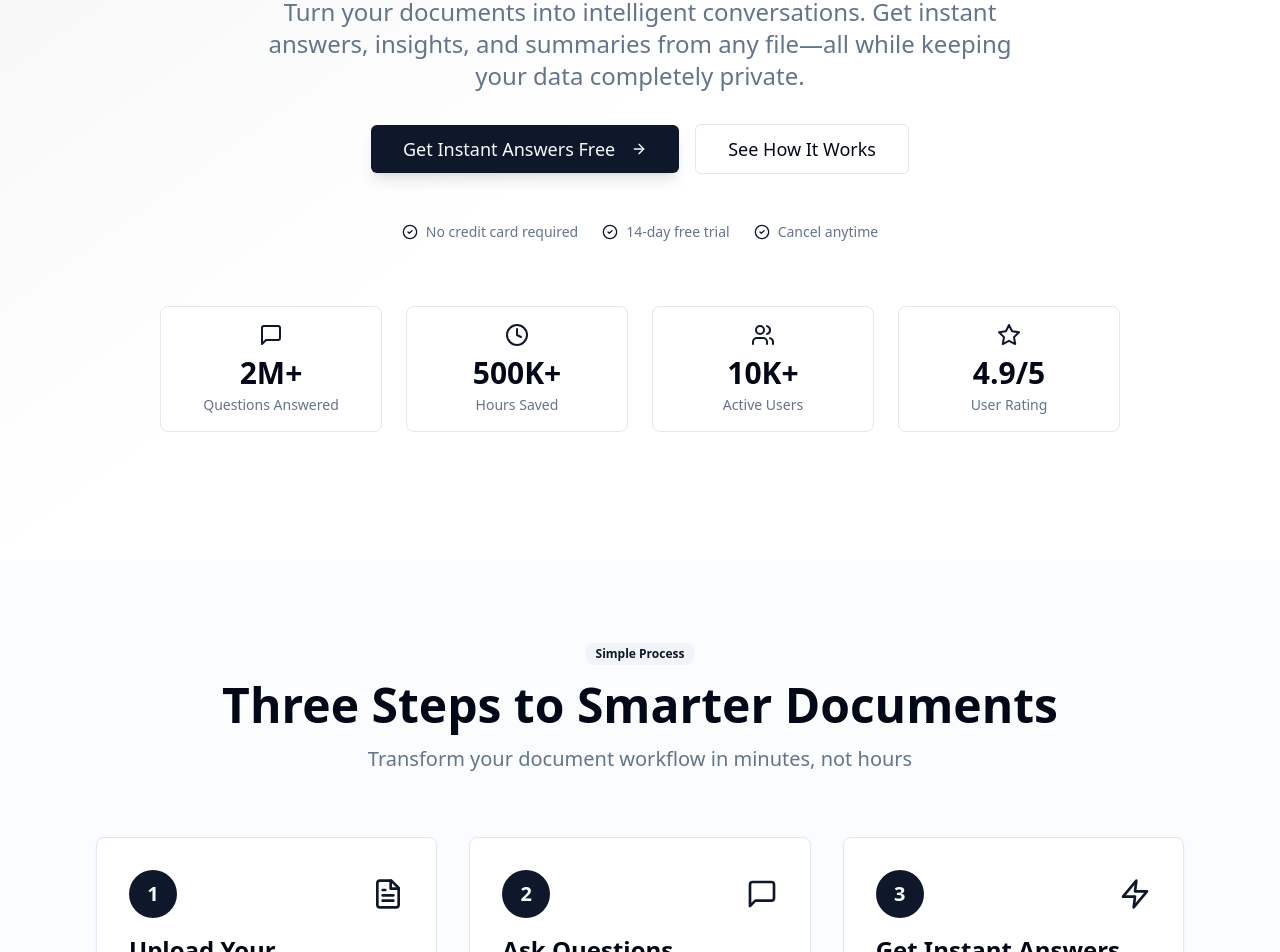
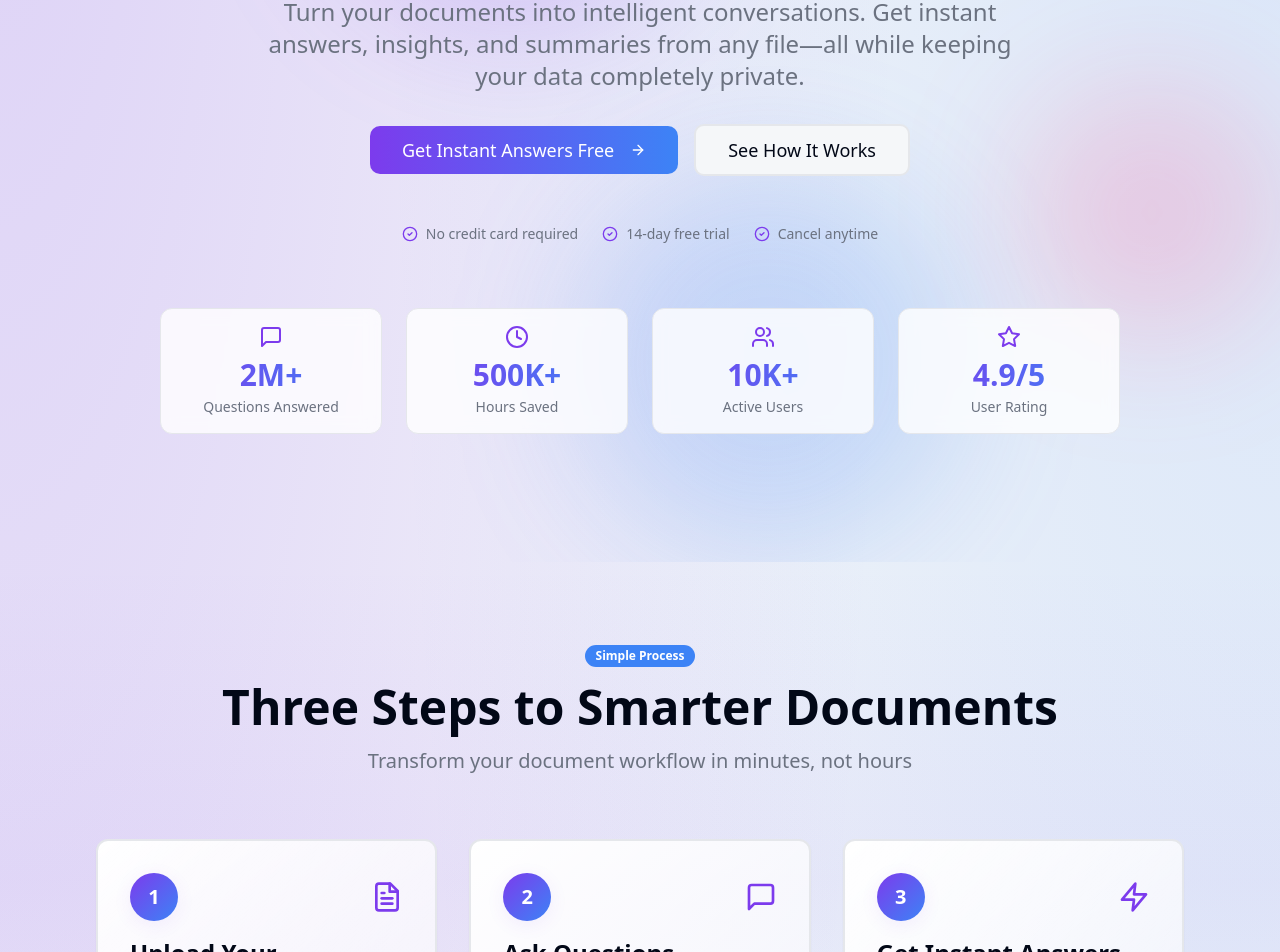
Before and after one commit to Thabonel/drive-flow-ai-know, a React (Vite) app: page / in a window 1280 px wide. Shown: the part 420-1372 px from the top of the page. Built offline with nearby package versions, Linux system fonts and the light colour scheme.

Commit message:
Refactor: Improve site aesthetics

```diff
--- a/src/index.css
+++ b/src/index.css
@@ -8,7 +8,7 @@ All colors MUST be HSL.
 
 @layer base {
   :root {
-    --background: 0 0% 100%;
+    --background: 220 25% 97%;
     --foreground: 222.2 84% 4.9%;
 
     --card: 0 0% 100%;
@@ -17,32 +17,40 @@ All colors MUST be HSL.
     --popover: 0 0% 100%;
     --popover-foreground: 222.2 84% 4.9%;
 
-    --primary: 222.2 47.4% 11.2%;
-    --primary-foreground: 210 40% 98%;
+    --primary: 262 83% 58%;
+    --primary-foreground: 0 0% 100%;
 
-    --primary-vibrant: 217 91% 60%;
-    --primary-glow: 217 91% 65%;
+    --primary-vibrant: 262 90% 65%;
+    --primary-glow: 280 90% 70%;
+    --primary-dark: 262 70% 45%;
 
-    --secondary: 210 40% 96.1%;
-    --secondary-foreground: 222.2 47.4% 11.2%;
+    --secondary: 217 91% 60%;
+    --secondary-foreground: 0 0% 100%;
 
-    --muted: 210 40% 96.1%;
-    --muted-foreground: 215.4 16.3% 46.9%;
+    --muted: 220 15% 94%;
+    --muted-foreground: 220 9% 46%;
 
-    --accent: 210 40% 96.1%;
-    --accent-foreground: 222.2 47.4% 11.2%;
+    --accent: 338 100% 65%;
+    --accent-foreground: 0 0% 100%;
 
     --destructive: 0 84.2% 60.2%;
     --destructive-foreground: 210 40% 98%;
 
-    --border: 214.3 31.8% 91.4%;
-    --input: 214.3 31.8% 91.4%;
-    --ring: 222.2 84% 4.9%;
+    --border: 220 13% 91%;
+    --input: 220 13% 91%;
+    --ring: 262 83% 58%;
 
-    --radius: 0.5rem;
+    --radius: 0.75rem;
 
-    --gradient-primary: linear-gradient(135deg, hsl(217 91% 60%), hsl(222.2 47.4% 11.2%));
-    --gradient-subtle: linear-gradient(180deg, hsl(0 0% 100%), hsl(210 40% 98%));
+    --gradient-primary: linear-gradient(135deg, hsl(262 83% 58%) 0%, hsl(217 91% 60%) 100%);
+    --gradient-accent: linear-gradient(135deg, hsl(338 100% 65%) 0%, hsl(262 83% 58%) 100%);
+    --gradient-subtle: linear-gradient(180deg, hsl(220 25% 97%) 0%, hsl(0 0% 100%) 100%);
+    --gradient-mesh: radial-gradient(at 0% 0%, hsl(262 83% 58% / 0.2) 0px, transparent 50%),
+                     radial-gradient(at 100% 0%, hsl(217 91% 60% / 0.15) 0px, transparent 50%),
+                     radial-gradient(at 100% 100%, hsl(338 100% 65% / 0.2) 0px, transparent 50%);
+
+    --shadow-glow: 0 0 60px -10px hsl(262 83% 58% / 0.4);
+    --shadow-card: 0 4px 20px -2px hsl(262 83% 58% / 0.1);
 
     --sidebar-background: 0 0% 98%;
     --sidebar-foreground: 240 5.3% 26.1%;
@@ -51,45 +59,56 @@ All colors MUST be HSL.
     --sidebar-accent: 240 4.8% 95.9%;
     --sidebar-accent-foreground: 240 5.9% 10%;
     --sidebar-border: 220 13% 91%;
-    --sidebar-ring: 217.2 91.2% 59.8%;
+    --sidebar-ring: 262 83% 58%;
   }
 
   .dark {
-    --background: 222.2 84% 4.9%;
+    --background: 222 47% 11%;
     --foreground: 210 40% 98%;
 
-    --card: 222.2 84% 4.9%;
+    --card: 222 47% 14%;
     --card-foreground: 210 40% 98%;
 
-    --popover: 222.2 84% 4.9%;
+    --popover: 222 47% 14%;
     --popover-foreground: 210 40% 98%;
 
-    --primary: 210 40% 98%;
-    --primary-foreground: 222.2 47.4% 11.2%;
+    --primary: 262 83% 58%;
+    --primary-foreground: 0 0% 100%;
 
-    --secondary: 217.2 32.6% 17.5%;
+    --secondary: 217 32% 22%;
     --secondary-foreground: 210 40% 98%;
 
-    --muted: 217.2 32.6% 17.5%;
-    --muted-foreground: 215 20.2% 65.1%;
+    --muted: 217 32% 18%;
+    --muted-foreground: 215 20% 65%;
 
-    --accent: 217.2 32.6% 17.5%;
-    --accent-foreground: 210 40% 98%;
+    --accent: 338 100% 65%;
+    --accent-foreground: 0 0% 100%;
 
-    --destructive: 0 62.8% 30.6%;
+    --destructive: 0 63% 31%;
     --destructive-foreground: 210 40% 98%;
 
-    --border: 217.2 32.6% 17.5%;
-    --input: 217.2 32.6% 17.5%;
-    --ring: 212.7 26.8% 83.9%;
-    --sidebar-background: 240 5.9% 10%;
-    --sidebar-foreground: 240 4.8% 95.9%;
-    --sidebar-primary: 224.3 76.3% 48%;
+    --border: 217 32% 18%;
+    --input: 217 32% 18%;
+    --ring: 262 83% 58%;
+
+    --gradient-primary: linear-gradient(135deg, hsl(262 83% 58%) 0%, hsl(217 91% 60%) 100%);
+    --gradient-accent: linear-gradient(135deg, hsl(338 100% 65%) 0%, hsl(262 83% 58%) 100%);
+    --gradient-subtle: linear-gradient(180deg, hsl(222 47% 11%) 0%, hsl(222 47% 14%) 100%);
+    --gradient-mesh: radial-gradient(at 0% 0%, hsl(262 83% 58% / 0.3) 0px, transparent 50%),
+                     radial-gradient(at 100% 0%, hsl(217 91% 60% / 0.2) 0px, transparent 50%),
+                     radial-gradient(at 100% 100%, hsl(338 100% 65% / 0.3) 0px, transparent 50%);
+
+    --shadow-glow: 0 0 80px -10px hsl(262 83% 58% / 0.6);
+    --shadow-card: 0 4px 30px -2px hsl(262 83% 58% / 0.2);
+
+    --sidebar-background: 240 6% 10%;
+    --sidebar-foreground: 240 5% 96%;
+    --sidebar-primary: 262 83% 58%;
     --sidebar-primary-foreground: 0 0% 100%;
-    --sidebar-accent: 240 3.7% 15.9%;
-    --sidebar-accent-foreground: 240 4.8% 95.9%;
-    --sidebar-border: 240 3.7% 15.9%;
-    --sidebar-ring: 217.2 91.2% 59.8%;
+    --sidebar-accent: 240 4% 16%;
+    --sidebar-accent-foreground: 240 5% 96%;
+    --sidebar-border: 240 4% 16%;
+    --sidebar-ring: 262 83% 58%;
   }
 }
 
--- a/src/pages/Landing.tsx
+++ b/src/pages/Landing.tsx
@@ -149,7 +149,7 @@ const stats = [
 
 export default function Landing() {
   return (
-    <div className="min-h-screen bg-background">
+    <div className="min-h-screen bg-gradient-mesh">
       {/* Navigation */}
       <header className="border-b bg-background/95 backdrop-blur supports-[backdrop-filter]:bg-background/60 sticky top-0 z-50">
         <div className="container mx-auto px-4 h-16 flex items-center justify-between">
@@ -176,8 +176,10 @@ export default function Landing() {
 
       {/* Hero Section - Enhanced */}
       <section className="relative py-20 md:py-32 px-4 overflow-hidden">
-        {/* Background gradient */}
-        <div className="absolute inset-0 bg-gradient-to-br from-primary/5 via-background to-background pointer-events-none" />
+        {/* Animated gradient orbs */}
+        <div className="absolute top-0 left-1/4 w-96 h-96 bg-primary/20 rounded-full blur-3xl animate-float" />
+        <div className="absolute bottom-0 right-1/4 w-96 h-96 bg-secondary/20 rounded-full blur-3xl animate-float" style={{ animationDelay: '2s' }} />
+        <div className="absolute top-1/2 right-0 w-64 h-64 bg-accent/20 rounded-full blur-3xl animate-float" style={{ animationDelay: '4s' }} />
 
         <div className="container mx-auto text-center max-w-5xl relative z-10">
           <Badge variant="secondary" className="mb-6 animate-fade-in">
@@ -187,7 +189,7 @@ export default function Landing() {
 
           <h1 className="text-4xl md:text-6xl lg:text-7xl font-bold tracking-tight mb-6 animate-slide-up">
             Stop Reading.
-            <span className="block text-primary mt-2">Start Asking.</span>
+            <span className="block mt-2 bg-gradient-to-r from-primary via-secondary to-accent bg-clip-text text-transparent animate-gradient-shift bg-[length:200%_auto]">Start Asking.</span>
           </h1>
 
           <p className="text-xl md:text-2xl text-muted-foreground mb-8 max-w-3xl mx-auto animate-fade-in">
@@ -195,13 +197,13 @@ export default function Landing() {
           </p>
 
           <div className="flex flex-col sm:flex-row gap-4 justify-center items-center mb-12 animate-slide-up">
-            <Button asChild size="lg" className="text-lg px-8 py-6 shadow-lg hover:shadow-xl transition-all">
+            <Button asChild size="lg" className="text-lg px-8 py-6 bg-gradient-to-r from-primary to-secondary hover:shadow-glow transition-all duration-300 hover:scale-105">
               <Link to="/auth">
                 Get Instant Answers Free
                 <ArrowRight className="ml-2 h-5 w-5" />
               </Link>
             </Button>
-            <Button asChild size="lg" variant="outline" className="text-lg px-8 py-6">
+            <Button asChild size="lg" variant="outline" className="text-lg px-8 py-6 border-2 hover:bg-primary/5 hover:border-primary transition-all duration-300">
               <a href="#how-it-works">
                 See How It Works
               </a>
@@ -227,9 +229,9 @@ export default function Landing() {
           {/* Stats Section */}
           <div className="grid grid-cols-2 md:grid-cols-4 gap-6 mt-16 animate-fade-in">
             {stats.map((stat, index) => (
-              <div key={index} className="text-center p-4 rounded-lg bg-card border hover:shadow-lg transition-shadow">
-                <stat.icon className="h-6 w-6 text-primary mx-auto mb-2" />
-                <div className="text-3xl font-bold text-foreground mb-1">{stat.value}</div>
+              <div key={index} className="text-center p-4 rounded-lg bg-card/80 backdrop-blur border hover:shadow-card transition-all hover:scale-105 group">
+                <stat.icon className="h-6 w-6 text-primary mx-auto mb-2 group-hover:scale-110 transition-transform" />
+                <div className="text-3xl font-bold bg-gradient-to-r from-primary to-secondary bg-clip-text text-transparent mb-1">{stat.value}</div>
                 <div className="text-sm text-muted-foreground">{stat.label}</div>
               </div>
             ))}
@@ -238,8 +240,9 @@ export default function Landing() {
       </section>
 
       {/* How It Works Section - New */}
-      <section id="how-it-works" className="py-20 px-4 bg-muted/30">
-        <div className="container mx-auto max-w-6xl">
+      <section id="how-it-works" className="py-20 px-4 relative">
+        <div className="absolute inset-0 bg-gradient-to-b from-transparent via-primary/5 to-transparent" />
+        <div className="container mx-auto max-w-6xl relative z-10">
           <div className="text-center mb-16">
             <Badge variant="secondary" className="mb-4">Simple Process</Badge>
             <h2 className="text-3xl md:text-5xl font-bold mb-4">Three Steps to Smarter Documents</h2>
@@ -270,10 +273,10 @@ export default function Landing() {
               },
             ].map((item, index) => (
               <div key={index} className="relative">
-                <Card className="h-full hover:shadow-xl transition-shadow">
+                <Card className="h-full hover:shadow-glow transition-all duration-300 hover:-translate-y-2 bg-gradient-to-br from-card to-card/50 border-2">
                   <CardContent className="p-8">
                     <div className="flex items-center justify-between mb-4">
-                      <div className="h-12 w-12 rounded-full bg-primary text-primary-foreground flex items-center justify-center text-xl font-bold">
+                      <div className="h-12 w-12 rounded-full bg-gradient-to-br from-primary to-secondary text-primary-foreground flex items-center justify-center text-xl font-bold shadow-card">
                         {item.step}
                       </div>
                       <item.icon className="h-8 w-8 text-primary" />
@@ -306,15 +309,16 @@ export default function Landing() {
 
           <div className="grid md:grid-cols-2 lg:grid-cols-3 gap-8">
             {features.map((feature, index) => (
-              <Card key={index} className="group hover:shadow-2xl transition-all duration-300 hover:scale-105 border-2 hover:border-primary/50">
-                <CardContent className="p-8">
-                  <div className="h-14 w-14 rounded-lg bg-primary/10 flex items-center justify-center mb-6 group-hover:bg-primary group-hover:scale-110 transition-all">
-                    <feature.icon className="h-7 w-7 text-primary group-hover:text-primary-foreground transition-colors" />
+              <Card key={index} className="group hover:shadow-glow transition-all duration-300 hover:-translate-y-2 border-2 hover:border-primary/50 bg-gradient-to-br from-card via-card to-card/50 relative overflow-hidden">
+                <div className="absolute top-0 right-0 w-32 h-32 bg-gradient-to-br from-primary/10 to-transparent rounded-full blur-2xl group-hover:scale-150 transition-transform" />
+                <CardContent className="p-8 relative z-10">
+                  <div className="h-14 w-14 rounded-lg bg-gradient-to-br from-primary to-secondary flex items-center justify-center mb-6 group-hover:scale-110 transition-all shadow-card">
+                    <feature.icon className="h-7 w-7 text-primary-foreground transition-colors" />
                   </div>
                   <h3 className="text-xl font-semibold mb-3">{feature.title}</h3>
                   <p className="text-muted-foreground mb-4">{feature.description}</p>
-                  <div className="flex items-center gap-2 text-sm text-primary font-medium">
-                    <TrendingUp className="h-4 w-4" />
+                  <div className="flex items-center gap-2 text-sm font-medium bg-gradient-to-r from-primary to-secondary bg-clip-text text-transparent">
+                    <TrendingUp className="h-4 w-4 text-primary" />
                     <span>{feature.benefit}</span>
                   </div>
                 </CardContent>
@@ -325,8 +329,9 @@ export default function Landing() {
       </section>
 
       {/* Social Proof Section - Enhanced */}
-      <section className="py-20 px-4 bg-muted/30">
-        <div className="container mx-auto max-w-6xl">
+      <section className="py-20 px-4 relative">
+        <div className="absolute inset-0 bg-gradient-to-b from-transparent via-secondary/5 to-transparent" />
+        <div className="container mx-auto max-w-6xl relative z-10">
           <div className="text-center mb-12">
             <Badge variant="secondary" className="mb-4">Trusted Worldwide</Badge>
             <h2 className="text-3xl md:text-5xl font-bold mb-4">Join Thousands of Happy Users</h2>
@@ -355,7 +360,7 @@ export default function Landing() {
         <div className="container mx-auto max-w-7xl">
           <div className="grid md:grid-cols-3 gap-8">
             {testimonials.map((testimonial, index) => (
-              <Card key={index} className="hover:shadow-2xl transition-shadow border-2">
+              <Card key={index} className="hover:shadow-glow transition-all duration-300 hover:scale-105 border-2 bg-gradient-to-br from-card to-card/80">
                 <CardContent className="p-8">
                   <div className="flex items-center justify-between mb-4">
                     <div className="flex items-center">
@@ -363,7 +368,7 @@ export default function Landing() {
                         <Star key={i} className="h-5 w-5 fill-yellow-400 text-yellow-400" />
                       ))}
                     </div>
-                    <Badge variant="secondary">{testimonial.metric}</Badge>
+                    <Badge className="bg-gradient-to-r from-primary/10 to-secondary/10">{testimonial.metric}</Badge>
                   </div>
                   <p className="text-foreground mb-6 text-lg leading-relaxed">"{testimonial.content}"</p>
                   <div className="flex items-center gap-3">
@@ -383,8 +388,9 @@ export default function Landing() {
       </section>
 
       {/* Pricing Section - Enhanced */}
-      <section id="pricing" className="py-20 px-4 bg-muted/30">
-        <div className="container mx-auto max-w-6xl">
+      <section id="pricing" className="py-20 px-4 relative">
+        <div className="absolute inset-0 bg-gradient-to-b from-transparent via-accent/5 to-transparent" />
+        <div className="container mx-auto max-w-6xl relative z-10">
           <div className="text-center mb-16">
             <Badge variant="secondary" className="mb-4">Simple Pricing</Badge>
             <h2 className="text-3xl md:text-5xl font-bold mb-4">Choose Your Plan</h2>
@@ -395,15 +401,15 @@ export default function Landing() {
             {plans.map((plan, index) => (
               <Card
                 key={index}
-                className={`relative hover:shadow-2xl transition-all duration-300 ${
+                className={`relative transition-all duration-300 ${
                   plan.popular
-                    ? 'border-primary border-2 shadow-xl scale-105 bg-card'
-                    : 'hover:scale-105'
+                    ? 'border-primary border-2 shadow-glow scale-105 bg-gradient-to-br from-primary/5 via-card to-card'
+                    : 'hover:scale-105 hover:shadow-card bg-gradient-to-br from-card to-card/80'
                 }`}
               >
                 {plan.popular && (
                   <div className="absolute -top-4 left-1/2 transform -translate-x-1/2">
-                    <Badge className="bg-primary text-primary-foreground px-4 py-1 text-sm font-semibold">
+                    <Badge className="bg-gradient-to-r from-primary to-secondary text-primary-foreground px-4 py-1 text-sm font-semibold shadow-glow animate-pulse-glow">
                       Most Popular
                     </Badge>
                   </div>
@@ -412,7 +418,7 @@ export default function Landing() {
                   <CardTitle className="text-2xl mb-2">{plan.name}</CardTitle>
                   <CardDescription className="text-base">{plan.description}</CardDescription>
                   <div className="mt-4">
-                    <span className="text-5xl font-bold text-foreground">{plan.price}</span>
+                    <span className="text-5xl font-bold bg-gradient-to-r from-primary to-secondary bg-clip-text text-transparent">{plan.price}</span>
                     <span className="text-muted-foreground text-lg">{plan.period}</span>
                   </div>
                   {plan.savings && (
@@ -432,7 +438,7 @@ export default function Landing() {
                   </ul>
                   <Button
                     asChild
-                    className="w-full py-6 text-lg font-semibold"
+                    className={`w-full py-6 text-lg font-semibold ${plan.popular ? 'bg-gradient-to-r from-primary to-secondary hover:shadow-glow' : ''}`}
                     variant={plan.popular ? 'default' : 'outline'}
                     size="lg"
                   >
@@ -460,14 +466,14 @@ export default function Landing() {
 
       {/* Final CTA Section - Enhanced */}
       <section className="py-24 px-4 relative overflow-hidden">
-        <div className="absolute inset-0 bg-gradient-to-br from-primary/10 via-background to-background pointer-events-none" />
+        <div className="absolute inset-0 bg-gradient-mesh opacity-50" />
 
         <div className="container mx-auto text-center max-w-4xl relative z-10">
-          <Badge variant="secondary" className="mb-6">
+          <Badge variant="secondary" className="mb-6 bg-gradient-to-r from-primary/10 to-secondary/10">
             <Sparkles className="h-3 w-3 mr-1" />
             Join 10,000+ professionals
           </Badge>
-          <h2 className="text-3xl md:text-5xl font-bold mb-6">
+          <h2 className="text-3xl md:text-5xl font-bold mb-6 bg-gradient-to-r from-primary via-secondary to-accent bg-clip-text text-transparent">
             Ready to Transform Your Document Workflow?
           </h2>
           <p className="text-xl text-muted-foreground mb-8 max-w-2xl mx-auto">
@@ -491,13 +497,13 @@ export default function Landing() {
           </div>
 
           <div className="flex flex-col sm:flex-row gap-4 justify-center">
-            <Button asChild size="lg" className="text-lg px-10 py-6 shadow-xl hover:shadow-2xl transition-all">
+            <Button asChild size="lg" className="text-lg px-10 py-6 bg-gradient-to-r from-primary to-secondary hover:shadow-glow transition-all duration-300 hover:scale-105">
               <Link to="/auth">
                 Start Your Free Trial
                 <ArrowRight className="ml-2 h-5 w-5" />
               </Link>
             </Button>
-            <Button asChild size="lg" variant="outline" className="text-lg px-10 py-6">
+            <Button asChild size="lg" variant="outline" className="text-lg px-10 py-6 border-2 hover:bg-primary/5 hover:border-primary transition-all duration-300">
               <a href="#pricing">
                 View Pricing
                 <BarChart3 className="ml-2 h-5 w-5" />
--- a/tailwind.config.ts
+++ b/tailwind.config.ts
@@ -26,7 +26,10 @@ export default {
 				foreground: 'hsl(var(--foreground))',
 				primary: {
 					DEFAULT: 'hsl(var(--primary))',
-					foreground: 'hsl(var(--primary-foreground))'
+					foreground: 'hsl(var(--primary-foreground))',
+					vibrant: 'hsl(var(--primary-vibrant))',
+					glow: 'hsl(var(--primary-glow))',
+					dark: 'hsl(var(--primary-dark))'
 				},
 				secondary: {
 					DEFAULT: 'hsl(var(--secondary))',
@@ -62,6 +65,14 @@ export default {
 					border: 'hsl(var(--sidebar-border))',
 					ring: 'hsl(var(--sidebar-ring))'
 				}
+			},
+			backgroundImage: {
+				'gradient-radial': 'radial-gradient(var(--tw-gradient-stops))',
+				'gradient-mesh': 'var(--gradient-mesh)',
+			},
+			boxShadow: {
+				'glow': 'var(--shadow-glow)',
+				'card': 'var(--shadow-card)',
 			},
 			borderRadius: {
 				lg: 'var(--radius)',
@@ -122,6 +133,30 @@ export default {
 					'50%': {
 						opacity: '0.5'
 					}
+				},
+				'float': {
+					'0%, 100%': {
+						transform: 'translateY(0px)'
+					},
+					'50%': {
+						transform: 'translateY(-20px)'
+					}
+				},
+				'shimmer': {
+					'0%': {
+						backgroundPosition: '-200% 0'
+					},
+					'100%': {
+						backgroundPosition: '200% 0'
+					}
+				},
+				'gradient-shift': {
+					'0%, 100%': {
+						backgroundPosition: '0% 50%'
+					},
+					'50%': {
+						backgroundPosition: '100% 50%'
+					}
 				}
 			},
 			animation: {
@@ -130,7 +165,10 @@ export default {
 				'fade-in': 'fade-in 0.5s ease-out',
 				'scale-in': 'scale-in 0.3s ease-out',
 				'slide-up': 'slide-up 0.6s ease-out',
-				'pulse-glow': 'pulse-glow 2s cubic-bezier(0.4, 0, 0.6, 1) infinite'
+				'pulse-glow': 'pulse-glow 2s cubic-bezier(0.4, 0, 0.6, 1) infinite',
+				'float': 'float 6s ease-in-out infinite',
+				'shimmer': 'shimmer 3s linear infinite',
+				'gradient-shift': 'gradient-shift 8s ease infinite'
 			}
 		}
 	},
```
